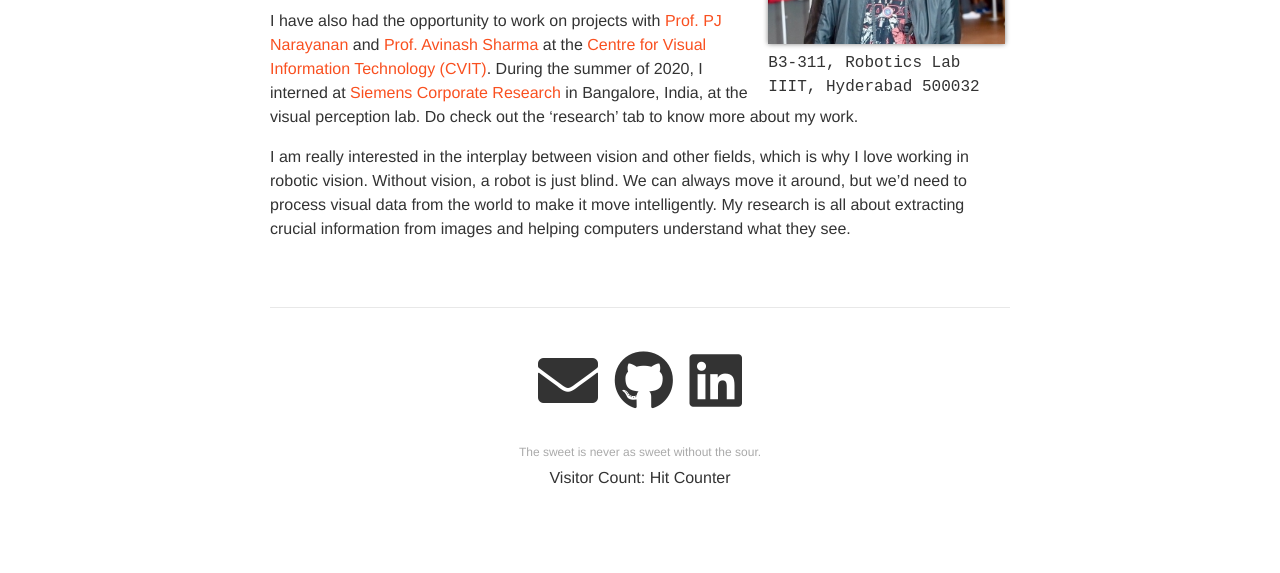
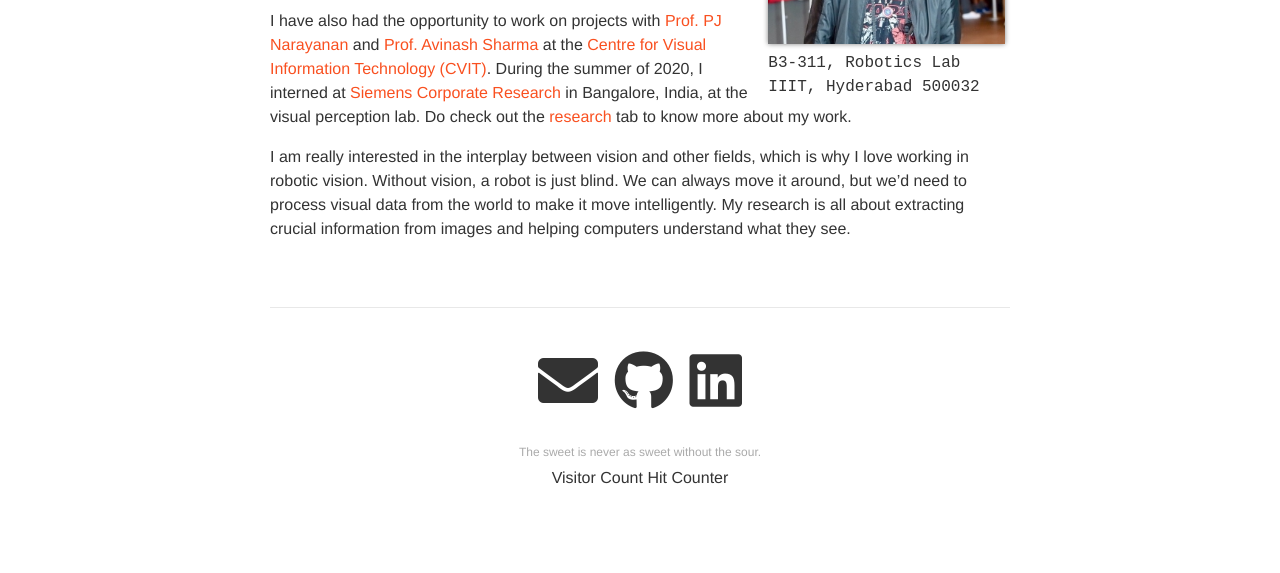
Before and after one commit to BonJovi1/bonjovi1.github.io, a Jekyll site: the page built from _pages/about.md, in a window 1280 px wide and 990 px high. Shown: the part 365-938 px from the top of the window. Built offline with Jekyll 4.4.1, drawn with Linux system fonts in a browser that asks for light colours; nearby versions of some CDN libraries.

Commit message:
counter code

```diff
--- a/_layouts/page.html
+++ b/_layouts/page.html
@@ -20,10 +20,18 @@
     {% include social.html %}
   {% endif %}
 
+
   <!-- Badge Code - Do Not Change The Code -->
   <center>
+  Visitor Count
+  <a class="hitCounter" href="https://visitorshitcounter.com/" target="_blank" title="Hit counter" data-name="88960447b67bad7b3228ba6a44cccfc3|5|ip|356|rgb(255, 255, 255);|rgb(255, 54, 54);|small|s-hit">Hit Counter</a><script>document.write("<script type='text/javascript' src='https://visitorshitcounter.com/js/hitCounter.js?v="+Date.now()+"'><\/script>");</script>
+  <!-- Badge Code End Here -->
+
+
+  <!-- Badge Code - Do Not Change The Code -->
+  <!-- <center>
   Visitor Count:
-  <a class="hitCounter" href="https://visitorshitcounter.com/" target="_blank" title="Hit counter" data-name="88960447b67bad7b3228ba6a44cccfc3|5|page|1|#ffffff|#ad09a5|small|s-hit">Hit Counter</a><script>document.write("<script type='text/javascript' src='https://visitorshitcounter.com/js/hitCounter.js?v="+Date.now()+"'><\/script>");</script>
+  <a class="hitCounter" href="https://visitorshitcounter.com/" target="_blank" title="Hit counter" data-name="88960447b67bad7b3228ba6a44cccfc3|5|page|1|#ffffff|#ad09a5|small|s-hit">Hit Counter</a><script>document.write("<script type='text/javascript' src='https://visitorshitcounter.com/js/hitCounter.js?v="+Date.now()+"'><\/script>");</script> -->
   <!-- Badge Code End Here -->
 
 
--- a/_pages/about.md
+++ b/_pages/about.md
@@ -17,6 +17,6 @@
 
 Hi there! I'm a senior year undergraduate at the International Institute of Information Technology [(IIIT), Hyderabad](https://www.iiit.ac.in/), pursuing my bachelors in computer science. I am an honours researcher at the [Robotics Research Center (RRC)](https://robotics.iiit.ac.in/) advised by [Prof. Madhava Krishna](https://scholar.google.com/citations?user=QDuPGHwAAAAJ&hl=en), where I like to work at the intersection of computer vision, deep learning and robotics, with a focus on vision-based robot navigation.
 
-I have also had the opportunity to work on projects with [Prof. PJ Narayanan](https://scholar.google.com/citations?user=3HKjt_IAAAAJ&hl=en) and [Prof. Avinash Sharma](https://scholar.google.com/citations?user=4ladtC0AAAAJ&hl=en) at the [Centre for Visual Information Technology (CVIT)](https://cvit.iiit.ac.in/). During the summer of 2020, I interned at [Siemens Corporate Research](https://new.siemens.com/in/en.html) in Bangalore, India, at the visual perception lab. Do check out the 'research' tab to know more about my work.
+I have also had the opportunity to work on projects with [Prof. PJ Narayanan](https://scholar.google.com/citations?user=3HKjt_IAAAAJ&hl=en) and [Prof. Avinash Sharma](https://scholar.google.com/citations?user=4ladtC0AAAAJ&hl=en) at the [Centre for Visual Information Technology (CVIT)](https://cvit.iiit.ac.in/). During the summer of 2020, I interned at [Siemens Corporate Research](https://new.siemens.com/in/en.html) in Bangalore, India, at the visual perception lab. Do check out the [research](https://bonjovi1.github.io/research/) tab to know more about my work.
 
 I am really interested in the interplay between vision and other fields, which is why I love working in robotic vision. Without vision, a robot is just blind. We can always move it around, but we'd need to process visual data from the world to make it move intelligently. My research is all about extracting crucial information from images and helping computers understand what they see.
```
